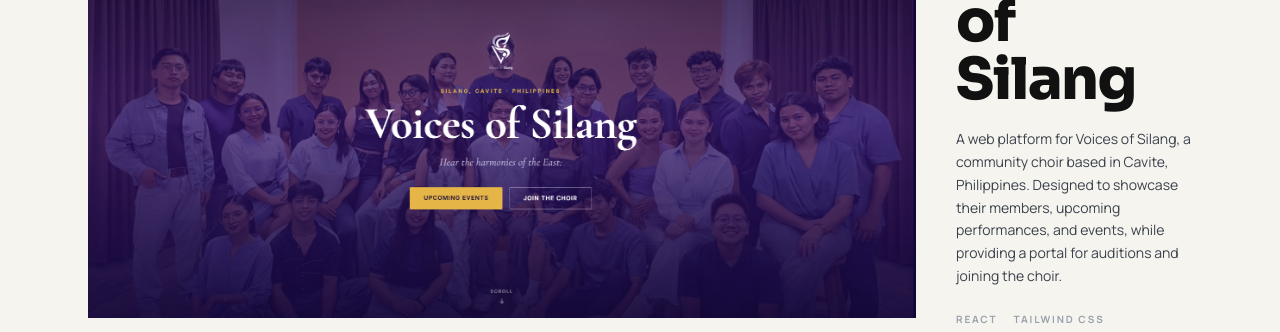
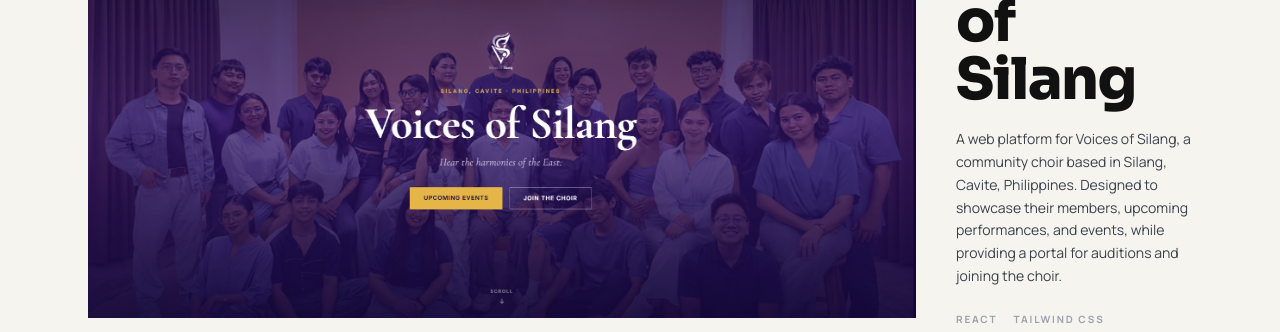
Before and after one commit to Stephen-Tiozon/Stephen-s-Portfolio, a React (Vite) app: page / in a window 1280 px wide. Shown: the part 3260-3592 px from the top of the page. Built offline with nearby package versions, Linux system fonts and the light colour scheme; the HTML template or start-up script is replaced by a standard one.

Commit message:
feat: create main App component for portfolio website

```diff
--- a/src/App.tsx
+++ b/src/App.tsx
@@ -54,12 +54,12 @@ const PROJECTS = [
     status: "LIVE PROJECT",
     title: "Voices of Silang",
     description:
-      "A web platform for Voices of Silang, a community choir based in Cavite, Philippines. Designed to showcase their members, upcoming performances, and events, while providing a portal for auditions and joining the choir.",
+      "A web platform for Voices of Silang, a community choir based in Silang, Cavite, Philippines. Designed to showcase their members, upcoming performances, and events, while providing a portal for auditions and joining the choir.",
     tags: ["React", "Tailwind CSS", "Web Design"],
     keywords: ["Choir", "Landing Page", "Community"],
     mediaBg: "#3D2B56",
     image: "/VoicesOfSilang.PNG",
-    cta: { label: "View Project", href: "#" },
+    cta: { label: "View Project", href: "https://voices-of-silang.vercel.app/#" },
   },
 ];
 
```
